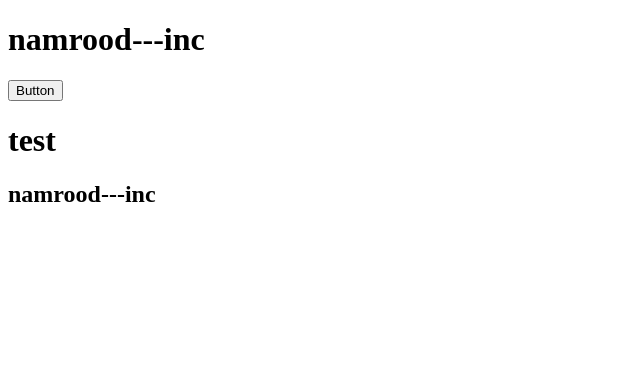
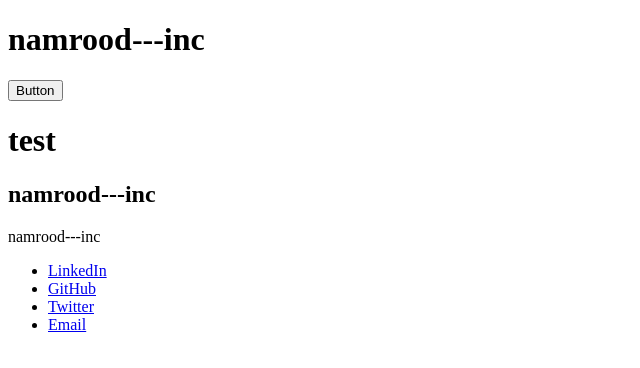
Before and after one commit to namroodinc/namroodinc.com, a React (Create React App) app: page / in a window 1280 px wide. Shown: the top 368 px of the page, without its empty margins (0-640 px from the left). Built offline with nearby package versions, Linux system fonts and the light colour scheme.

Commit message:
added footer

```diff
--- a/src/App.js
+++ b/src/App.js
@@ -1,3 +1,4 @@
+import Footer from "./components/footer";
 import Header from "./components/header";
 import Post from "./components/post";
 import { StoresProvider, stores } from "./stores";
@@ -9,6 +10,7 @@ function App() {
         <Header />
         <h1>test</h1>
         <Post />
+        <Footer />
       </StoresProvider>
     </>
   );
--- /dev/null
+++ b/src/components/footer/index.js
@@ -0,0 +1,35 @@
+import React from "react";
+import { observer } from "mobx-react-lite";
+import { useStore } from "../../stores";
+
+const Footer = observer(() => {
+  const siteStore = useStore("siteStore");
+
+  return (
+    <footer className="footer">
+      <p className="footer__text">{siteStore.siteName}</p>
+      <ul>
+        <li>
+          <a href={`${siteStore.linkedIn}`} target="_blank" rel="noreferrer">
+            LinkedIn
+          </a>
+        </li>
+        <li>
+          <a href={`${siteStore.github}`} target="_blank" rel="noreferrer">
+            GitHub
+          </a>
+        </li>
+        <li>
+          <a href={`${siteStore.twitter}`} target="_blank" rel="noreferrer">
+            Twitter
+          </a>
+        </li>
+        <li>
+          <a href={`mailto:${siteStore.email}`}>Email</a>
+        </li>
+      </ul>
+    </footer>
+  );
+});
+
+export default Footer;
--- a/src/stores/SiteStore.js
+++ b/src/stores/SiteStore.js
@@ -1,14 +1,20 @@
 import { action, makeObservable, observable } from "mobx";
 
 export class SiteStore {
-  name = "Ashoor Namrood";
-  email = "ashoornamrood@gmail.com";
+  email = process.env.REACT_APP_MY_EMAIL;
+  github = process.env.REACT_APP_MY_GITHUB;
+  linkedIn = process.env.REACT_APP_MY_LINKEDIN;
+  name = process.env.REACT_APP_MY_NAME;
+  twitter = process.env.REACT_APP_MY_TWITTER;
   siteName = "namrood---inc";
 
   constructor() {
     makeObservable(this, {
+      email: observable,
+      github: observable,
+      linkedIn: observable,
       name: observable,
-      email: observable,
+      twitter: observable,
       siteName: observable,
       changeSiteName: action
     });
```
